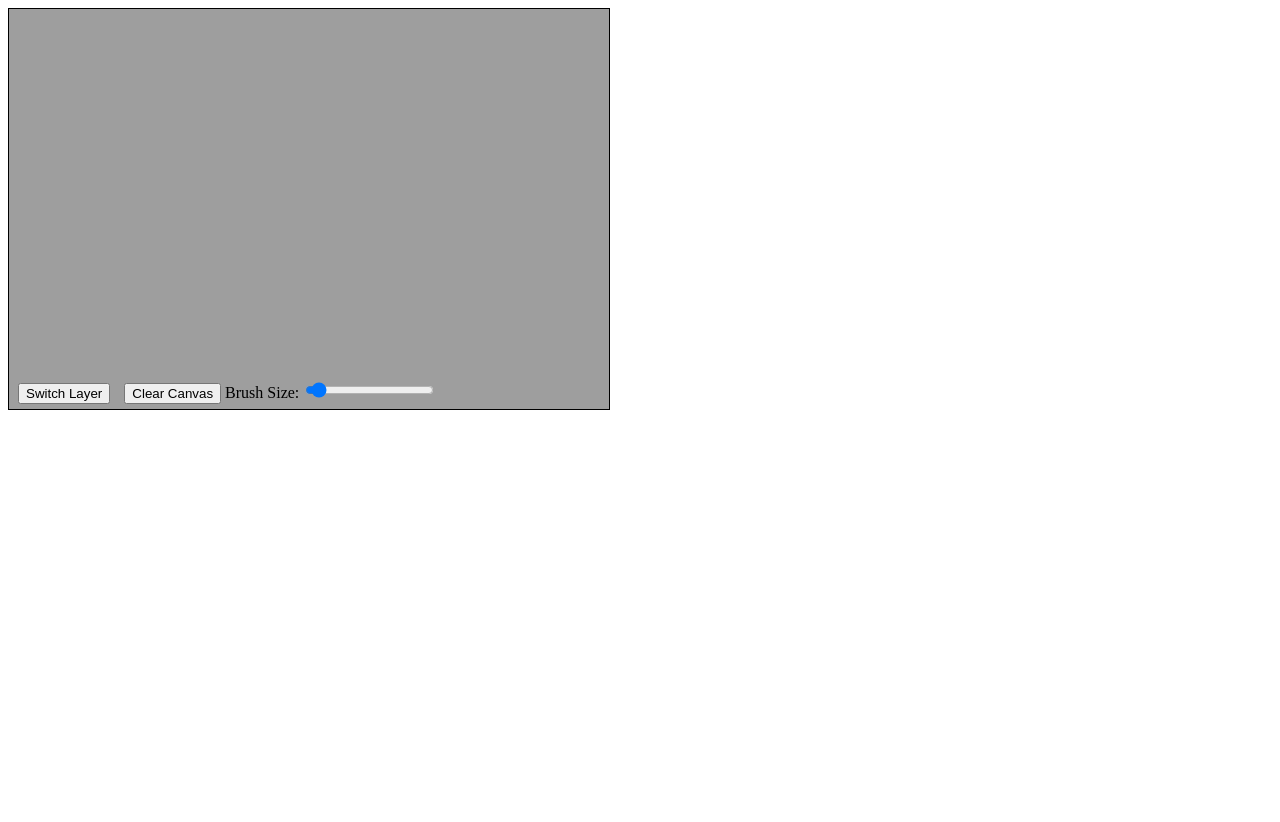
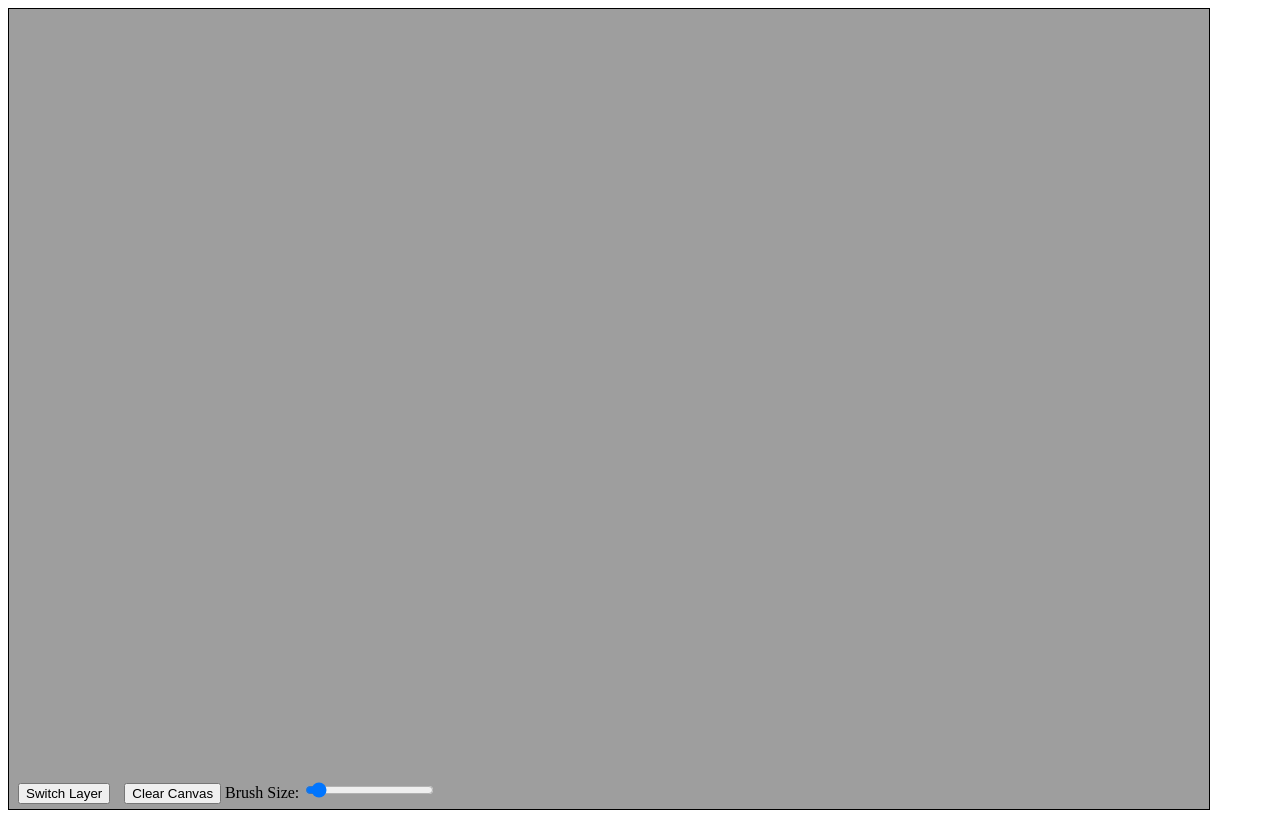
Before and after one commit to Velkostatkar/velkostatkar.github.io, a plain HTML site: page index.html in a window 1280 px wide. Before the commit the page ends 800 px from the top, so only its background shows below. Drawn offline with Linux system fonts and the light colour scheme.

Commit message:
Update index.html

```diff
--- a/index.html
+++ b/index.html
@@ -9,7 +9,7 @@
   </head>
   <body>
     <div class="canvas-container">
-      <canvas id="canvas" width="600" height="400"></canvas>
+      <canvas id="canvas" width="1200" height="800"></canvas>
       <div class="canvas-tools">
         <button id="switch-layer-btn">Switch Layer</button>
         <button id="clear-canvas-btn">Clear Canvas</button>
```
